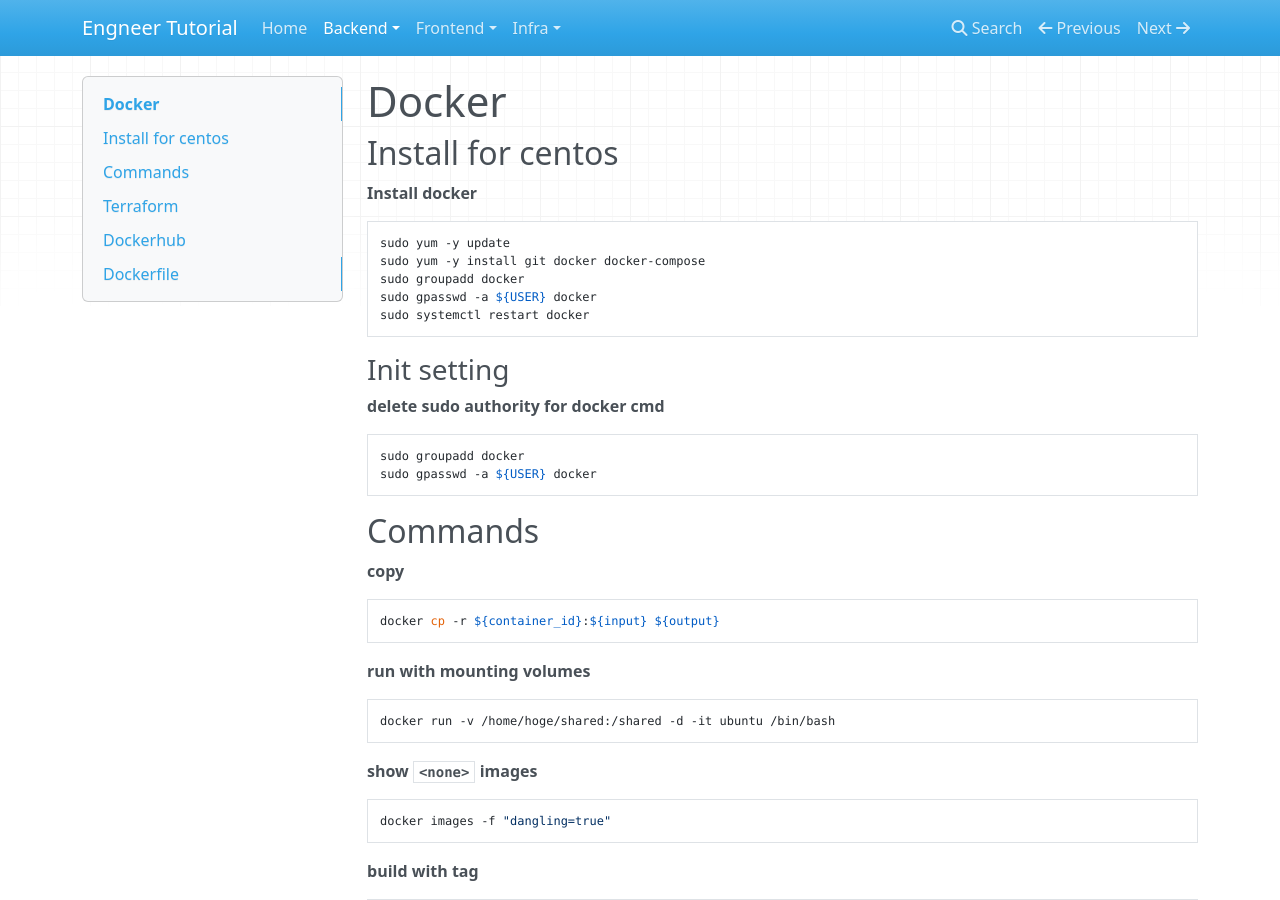
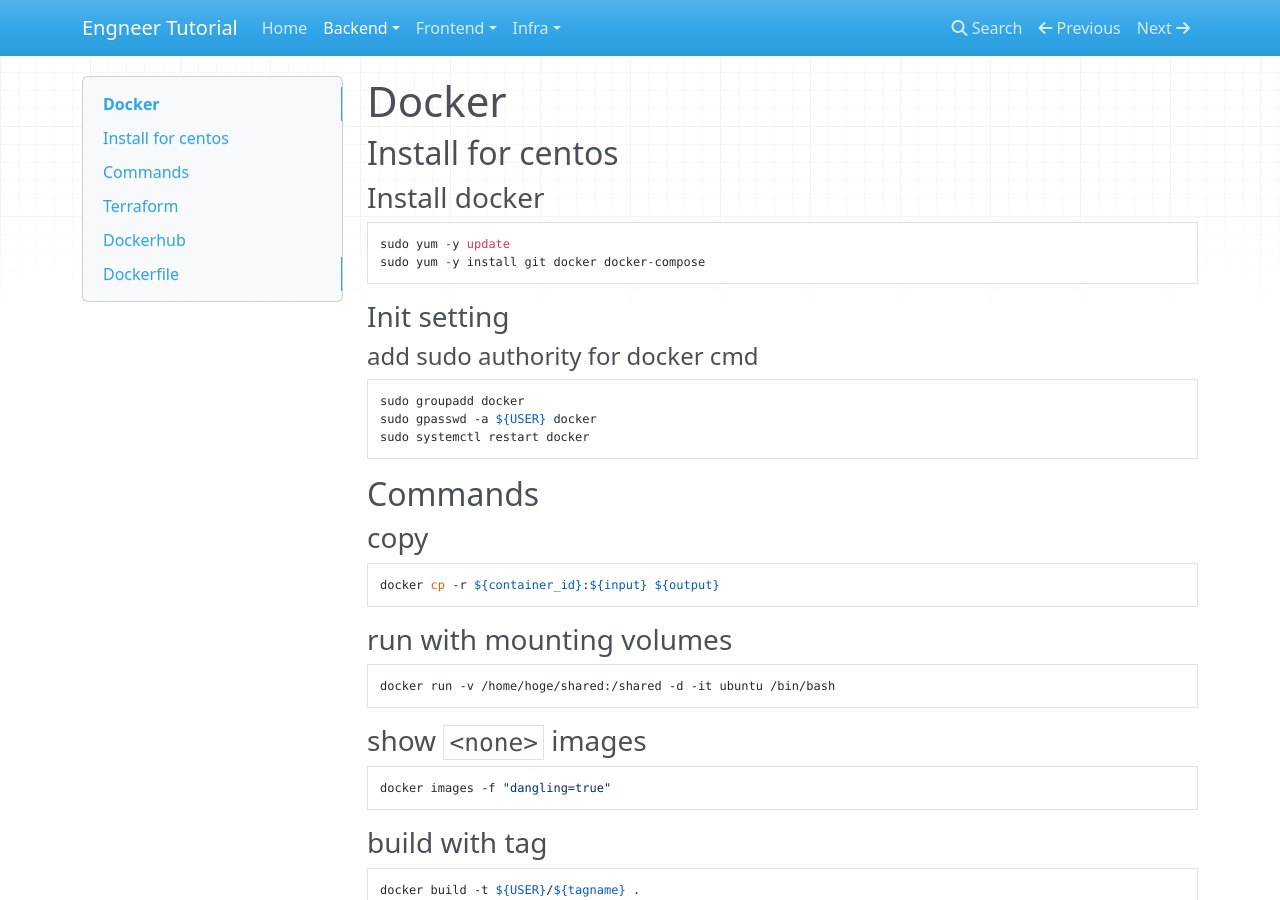
Before and after one commit to ymmmtym/backend-engneer, an MkDocs documentation site: the page built from docs/backend/docker.md, in a window 1280 px wide and 900 px high. Built offline with MkDocs 1.6.1, drawn with Linux system fonts in a browser that asks for light colours; nearby versions of some CDN libraries.

Commit message:
modify docker doc

````diff
--- a/docs/backend/docker.md
+++ b/docs/backend/docker.md
@@ -1,44 +1,41 @@
 # Docker
 ## Install for centos
-**Install docker**
+### Install docker
 ```
 sudo yum -y update
 sudo yum -y install git docker docker-compose
+```
+
+### Init setting
+#### add sudo authority for docker cmd
+```
 sudo groupadd docker
 sudo gpasswd -a ${USER} docker
 sudo systemctl restart docker
 ```
 
-### Init setting
-**delete sudo authority for docker cmd**
-```
-sudo groupadd docker
-sudo gpasswd -a ${USER} docker
-```
-
 ## Commands
-**copy**
+### copy
 ```
 docker cp -r ${container_id}:${input} ${output}
 ```
 
-**run with mounting volumes**
+### run with mounting volumes
 ```
 docker run -v /home/hoge/shared:/shared -d -it ubuntu /bin/bash
 ```
 
-**show `<none>` images**
-
+### show `<none>` images
 ```
 docker images -f "dangling=true"
 ```
 
-**build with tag**
+### build with tag
 ```
 docker build -t ${USER}/${tagname} .
 ```
 
-**delete**
+### delete
 ```
 docker container prune
 docker volume prune
@@ -47,7 +44,7 @@
 docker system prune --volumes
 ```
 
-**tag**
+### tag
 ```
 docker pull ${USER}/${image}
 docker tag ${USER}/${image} ${USER}/${image}:${tag}
@@ -55,8 +52,7 @@
 ```
 
 ## Terraform
-
-**Use docker image**
+### Use docker image
 ```
 docker run -it -v $PWD:/app -w /app hashicorp/terraform apply
 ```
@@ -66,7 +62,6 @@
 2. connect to github
 3. setting automated build
 
-
 ## Dockerfile
 default directory is /
 If workdir not exist, created automatelly.
````
